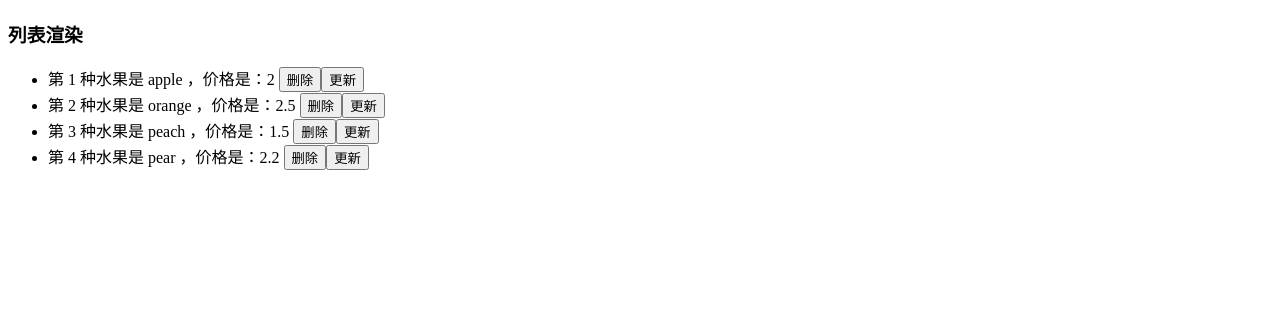
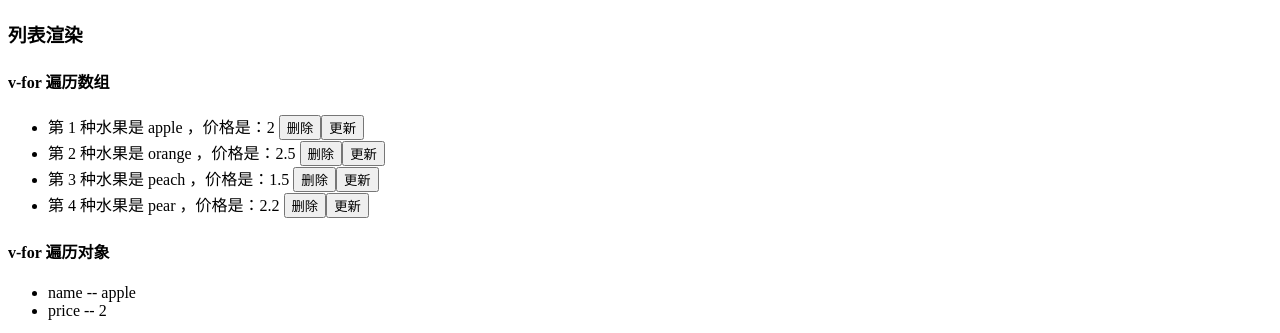
Before and after one commit to liuyuemozhu/technique-tree, a Vue app in the folder practice/: page / in a window 1280 px wide. Shown: the part 602-935 px from the top of the page. Before the commit the page ends 800 px from the top, so only its background shows below. Built offline with nearby package versions, Linux system fonts and the light colour scheme; no server answers.

Commit message:
更新List组件

```diff
--- a/practice/src/components/List.vue
+++ b/practice/src/components/List.vue
@@ -1,11 +1,20 @@
 <template>
   <div class="list-container">
     <h3>列表渲染</h3>
+    <h4>v-for 遍历数组</h4>
     <ul>
       <li v-for="(item, index) in fruit" :key="index">
         第 {{ index + 1 }} 种水果是 {{ item.name }} ，价格是：{{ item.price }}
         <button @click="deleteFruit(index)">删除</button>
-        <button @click="updateFruit">更新</button>
+        <button @click="updateFruit(index, { name: 'banana', price: 3 })">
+          更新
+        </button>
+      </li>
+    </ul>
+    <h4>v-for 遍历对象</h4>
+    <ul>
+      <li v-for="(value, key) in fruit[0]" :key="key">
+        {{ key }} -- {{ value }}
       </li>
     </ul>
   </div>
@@ -27,10 +36,11 @@ export default {
   methods: {
     deleteFruit(index) {
       console.log("点击了第" + " " + index + " " + "个delete按钮");
-      console.log(this.fruit[index].name);
+      this.fruit.splice(index, 1);
     },
-    updateFruit() {
+    updateFruit(index, newF) {
       console.log("点击了update按钮");
+      this.fruit.splice(index, 1, newF);
     }
   }
 };
```
